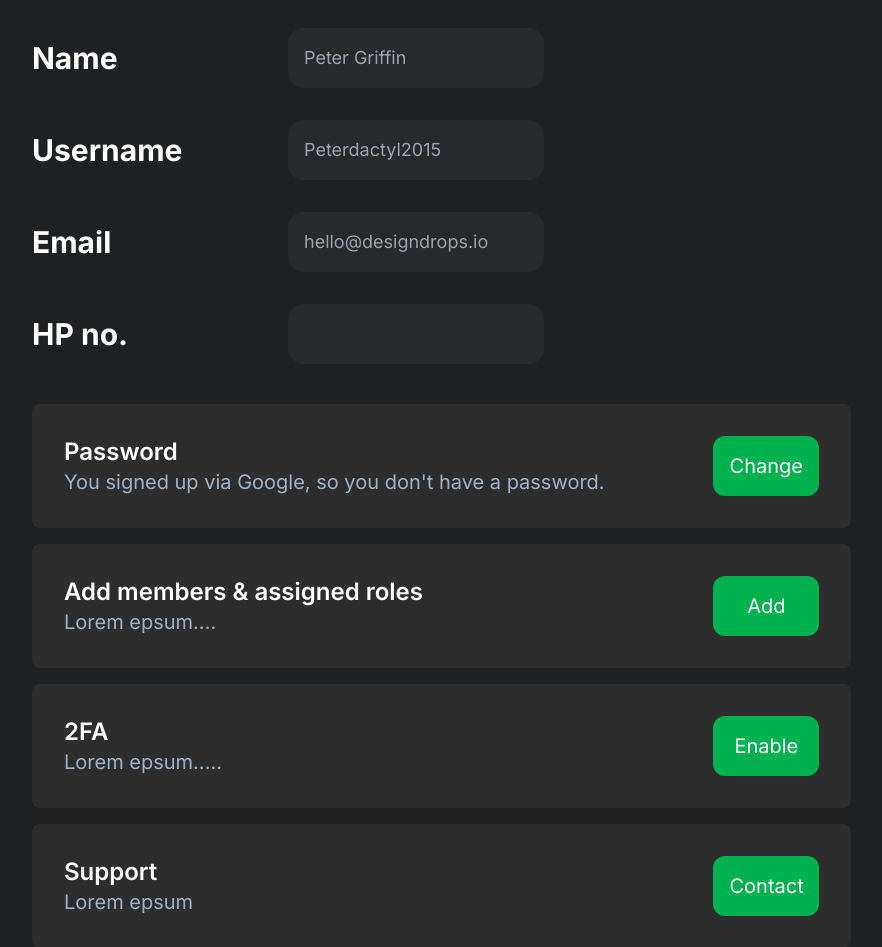
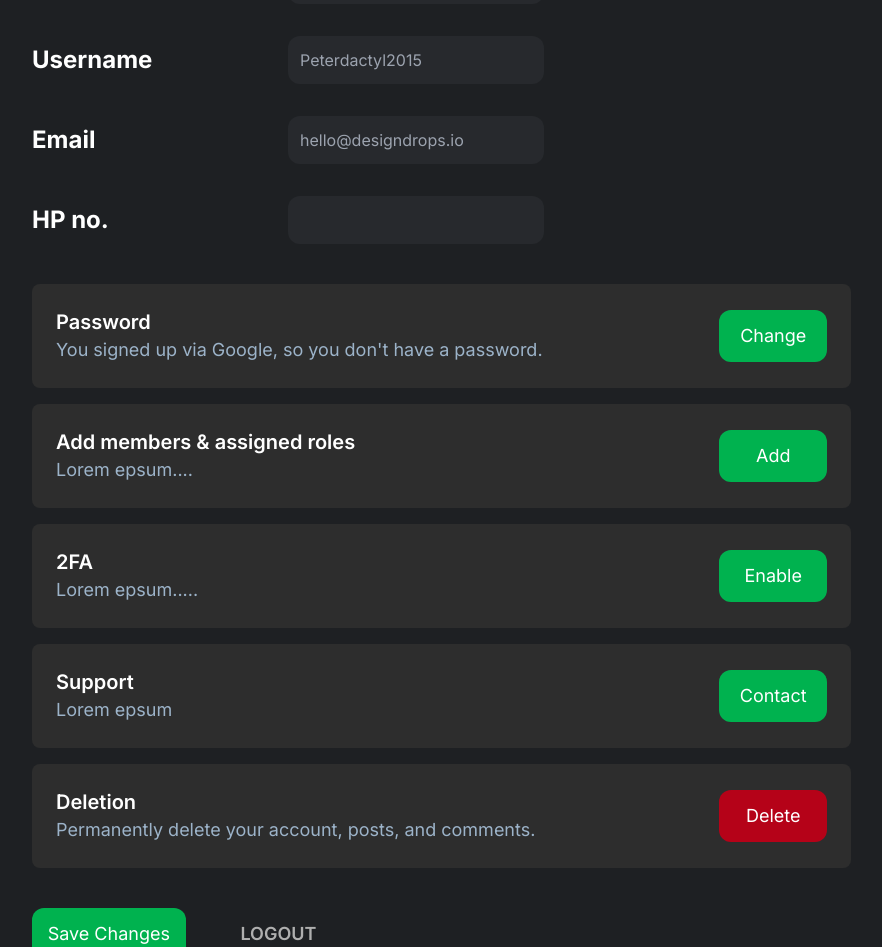
Before and after one commit to rahulkathuriaaa/rosper, a Next.js app: page /dashboard/settings/brand in a window 1280 px wide. Shown: the part 340-1287 px from the top of the page, without its empty margins (96-978 px from the left). Built offline with nearby package versions, Linux system fonts and the light colour scheme.

Commit message:
refactor: settings page fixed

```diff
--- a/app/dashboard/settings/brand/page.tsx
+++ b/app/dashboard/settings/brand/page.tsx
@@ -35,7 +35,7 @@ function BrandSettings() {
     return (
       <div className="w-full flex items-center flex-col gap-6 bg-[#1E2023] min-h-screen py-20">
         <div className="w-[80%] flex flex-col gap-16">
-          <div className="text-white text-8xl font-semibold">Settings</div>
+          <div className="text-white text-6xl font-semibold">Settings</div>
           <SettingsNavBar
             setActivePage={setActivePage}
             activePage={activePage}
--- a/components/dashboard/settings/AccountSetting.tsx
+++ b/components/dashboard/settings/AccountSetting.tsx
@@ -5,109 +5,109 @@ function AccountSetting() {
     <div className="flex flex-col gap-10">
       <div className="w-[50%] flex flex-col gap-8">
         <div className="flex items-center justify-between">
-          <label className="text-3xl text-white font-bold">Name</label>
+          <label className="text-2xl text-white font-bold">Name</label>
           <input
             type="text"
             id="event-name"
             placeholder="Peter Griffin"
-            className="bg-[#27292D] text-lg rounded-2xl p-4 text-white  w-[50%]"
+            className="bg-[#27292D] rounded-xl p-3 text-white  w-[50%]"
           />
         </div>
 
         <div className="flex items-center justify-between">
-          <label className="text-3xl text-white font-bold">Username</label>
+          <label className="text-2xl text-white font-bold">Username</label>
           <input
             type="text"
             id="event-name"
             placeholder="Peterdactyl2015"
-            className="bg-[#27292D] text-lg rounded-2xl p-4 text-white  w-[50%]"
+            className="bg-[#27292D] rounded-xl p-3 text-white  w-[50%]"
           />
         </div>
 
         <div className="flex items-center justify-between">
-          <label className="text-3xl text-white font-bold">Email</label>
+          <label className="text-2xl text-white font-bold">Email</label>
           <input
             type="text"
             id="event-name"
             placeholder="hello@designdrops.io"
-            className="bg-[#27292D] text-lg rounded-2xl p-4 text-white  w-[50%]"
+            className="bg-[#27292D] rounded-xl p-3 text-white  w-[50%]"
           />
         </div>
 
         <div className="flex items-center justify-between">
-          <label className="text-3xl text-white font-bold">HP no.</label>
+          <label className="text-2xl text-white font-bold">HP no.</label>
           <input
             type="text"
             id="event-name"
             placeholder=""
-            className="bg-[#27292D] text-lg rounded-2xl p-4 text-white  w-[50%]"
+            className="bg-[#27292D] rounded-xl p-3 text-white  w-[50%]"
           />
         </div>
       </div>
 
       <div className="w-[80%] flex flex-col gap-4">
-        <div className="p-8 rounded-lg bg-[#2D2D2D] flex justify-between items-center">
+        <div className="p-6 rounded-lg bg-[#2D2D2D] flex justify-between items-center">
           <div>
-            <p className="text-white text-2xl font-semibold">Password</p>
-            <p className="text-[#9CB3C9] text-xl">
+            <p className="text-white text-xl font-semibold">Password</p>
+            <p className="text-[#9CB3C9] text-lg">
               You signed up via Google, so you don&#39;t have a password.
             </p>
           </div>
-          <button className="bg-[#00B24F] p-4 text-xl text-white rounded-xl w-[14%]">
+          <button className="bg-[#00B24F] p-3 text-lg text-white rounded-xl w-[14%]">
             Change
           </button>
         </div>
 
-        <div className="p-8 rounded-lg bg-[#2D2D2D] flex justify-between items-center">
+        <div className="p-6 rounded-lg bg-[#2D2D2D] flex justify-between items-center">
           <div>
-            <p className="text-white text-2xl font-semibold">
+            <p className="text-white text-xl font-semibold">
               Add members & assigned roles
             </p>
-            <p className="text-[#9CB3C9] text-xl">Lorem epsum....</p>
+            <p className="text-[#9CB3C9] text-lg">Lorem epsum....</p>
           </div>
-          <button className="bg-[#00B24F] p-4 text-xl text-white rounded-xl w-[14%]">
+          <button className="bg-[#00B24F] p-3 text-lg text-white rounded-xl w-[14%]">
             Add
           </button>
         </div>
 
-        <div className="p-8 rounded-lg bg-[#2D2D2D] flex justify-between items-center">
+        <div className="p-6 rounded-lg bg-[#2D2D2D] flex justify-between items-center">
           <div>
-            <p className="text-white text-2xl font-semibold">2FA</p>
-            <p className="text-[#9CB3C9] text-xl">Lorem epsum.....</p>
+            <p className="text-white text-xl font-semibold">2FA</p>
+            <p className="text-[#9CB3C9] text-lg">Lorem epsum.....</p>
           </div>
-          <button className="bg-[#00B24F] p-4 text-xl text-white rounded-xl w-[14%]">
+          <button className="bg-[#00B24F] p-3 text-lg text-white rounded-xl w-[14%]">
             Enable
           </button>
         </div>
 
-        <div className="p-8 rounded-lg bg-[#2D2D2D] flex justify-between items-center">
+        <div className="p-6 rounded-lg bg-[#2D2D2D] flex justify-between items-center">
           <div>
-            <p className="text-white text-2xl font-semibold">Support</p>
-            <p className="text-[#9CB3C9] text-xl">Lorem epsum</p>
+            <p className="text-white text-xl font-semibold">Support</p>
+            <p className="text-[#9CB3C9] text-lg">Lorem epsum</p>
           </div>
-          <button className="bg-[#00B24F] p-4 text-xl text-white rounded-xl w-[14%]">
+          <button className="bg-[#00B24F] p-3 text-lg text-white rounded-xl w-[14%]">
             Contact
           </button>
         </div>
 
-        <div className="p-8 rounded-lg bg-[#2D2D2D] flex justify-between items-center">
+        <div className="p-6 rounded-lg bg-[#2D2D2D] flex justify-between items-center">
           <div>
-            <p className="text-white text-2xl font-semibold">Deletion</p>
-            <p className="text-[#9CB3C9] text-xl">
+            <p className="text-white text-xl font-semibold">Deletion</p>
+            <p className="text-[#9CB3C9] text-lg">
               Permanently delete your account, posts, and comments.
             </p>
           </div>
-          <button className="bg-[#B50218] p-4 text-xl text-white rounded-xl w-[14%]">
+          <button className="bg-[#B50218] p-3 text-lg text-white rounded-xl w-[14%]">
             Delete
           </button>
         </div>
       </div>
 
       <div className="gap-4 flex ">
-        <button className="bg-[#00B24F] p-4 text-xl text-white rounded-xl min-w-[15%]">
+        <button className="bg-[#00B24F] p-3 text-lg text-white rounded-xl min-w-[15%]">
           Save Changes
         </button>
-        <button className="p-4 text-xl font-semibold text-[#AFAFAF] rounded-xl min-w-[15%]">
+        <button className="p-3 text-lg font-semibold text-[#AFAFAF] rounded-xl min-w-[15%]">
           LOGOUT
         </button>
       </div>
--- a/components/dashboard/settings/Items.tsx
+++ b/components/dashboard/settings/Items.tsx
@@ -11,7 +11,7 @@ const Items = ({
 }) => {
   return (
     <div
-      className={`items-center py-2 px-12 gap-2 flex text-base rounded-3xl font-medium ${
+      className={`items-center py-1 px-10 gap-2 flex text-sm rounded-3xl font-medium ${
         isActive ? "bg-[#00B24F] text-white" : "bg-[#909090] text-black"
       } `}
     >
```
